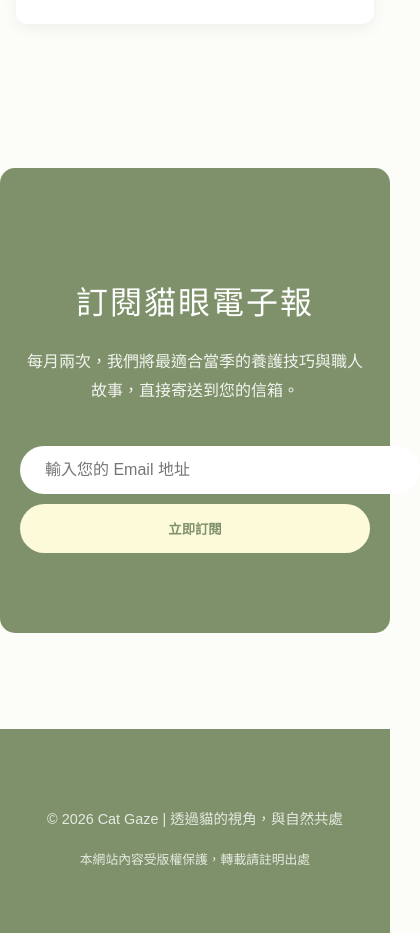
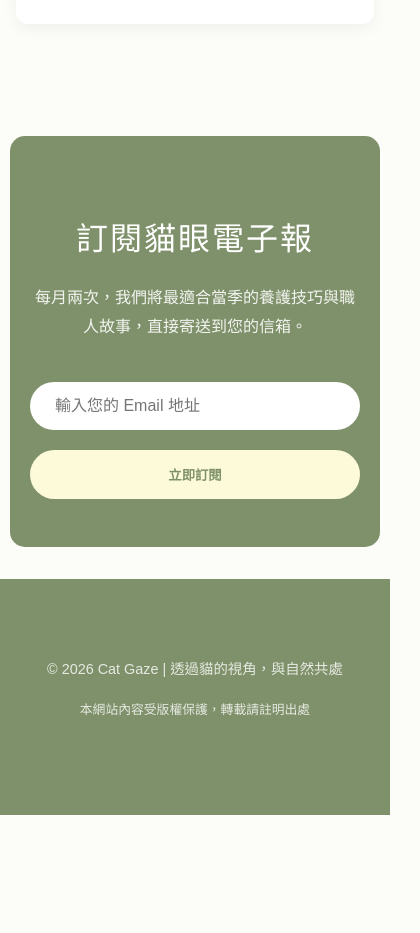
Before and after one commit to Change-TW/cat-gaze, a plain HTML site: page knowledge.html in a window 390 px wide. Shown: the part 2701-3634 px from the top of the page, 420 px wide, since content can reach past the window. After the commit the page ends 3516 px from the top, so only its background shows below. Drawn offline with Linux system fonts and the light colour scheme.

Commit message:
Add files via upload

```diff
--- a/knowledge.html
+++ b/knowledge.html
@@ -140,16 +140,17 @@
 .subscribe-section {
     background-color: var(--brand-main);
     color: white;
-    padding: 5rem 0;
+    padding: 5rem 15px; /* 這裡左右留 15px 緩衝，避免觸碰邊緣 */
     border-radius: 15px;
-    margin: 4rem 0 6rem 0;
+    margin: 4rem 15px 6rem 15px; /* 這裡原本是 0，加上 15px 讓它在手機上不會貼牆 */
     text-align: center;
+    box-sizing: border-box; /* 確保 padding 不會撐破寬度 */
+    overflow: hidden; /* 防止內容溢出 */
 }
 
 .subscribe-container {
     max-width: 600px;
     margin: 0 auto;
-    padding: 0 20px;
 }
 
 .subscribe-section h2 {
@@ -168,6 +169,7 @@
     display: flex;
     gap: 10px;
     justify-content: center;
+    width: 100%; /* 確保表單佔滿容器 */
 }
 
 .subscribe-form input {
@@ -200,6 +202,28 @@
     }
     .subscribe-form input {
         width: 100%;
+    }
+}
+/* --- 手機版 RWD 針對性修復 --- */
+@media (max-width: 768px) {
+    .subscribe-section {
+        margin: 2rem 10px; /* 縮小手機版的上下間距 */
+        padding: 3rem 20px; /* 縮小手機版的內距 */
+    }
+
+    .subscribe-form {
+        flex-direction: column;
+        align-items: center; /* 確保輸入框置中 */
+    }
+
+    .subscribe-form input {
+        width: 100% !important; /* 確保手機上寬度 100% */
+        box-sizing: border-box; /* 確保 padding 不撐破輸入框 */
+        margin-bottom: 10px; /* 輸入框與按鈕的間距 */
+    }
+
+    .subscribe-form button {
+        width: 100%; /* 按鈕在手機上也改為全寬，比較好按 */
     }
 }
 /* --- RWD 響應式優化 --- */
```
